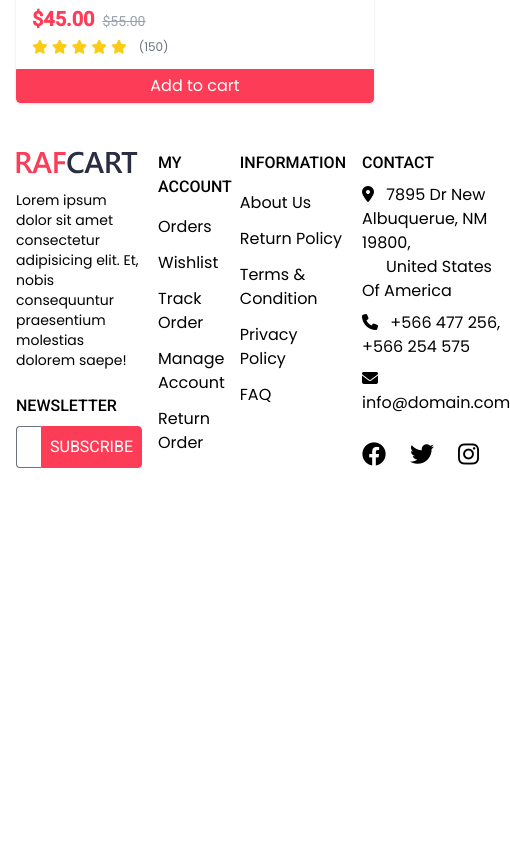
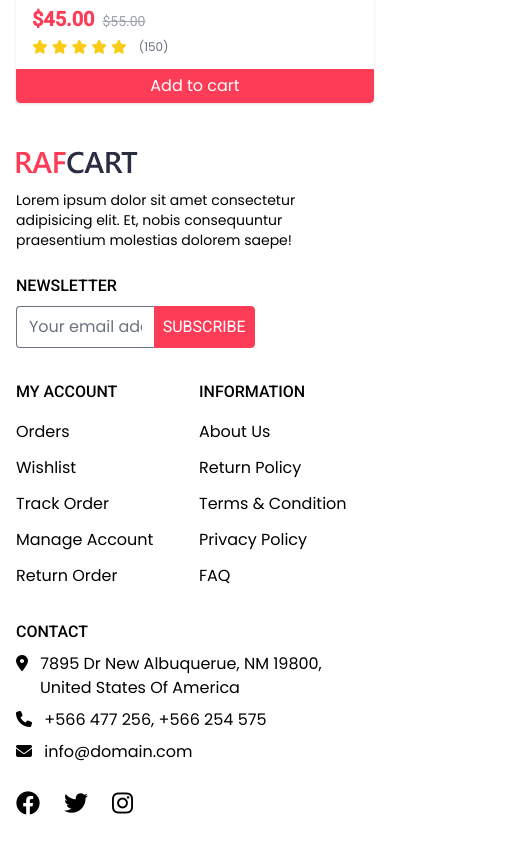
Before and after one commit to ShahadatShijan/Ecommerce-website, a website: page src/index.html in a window 390 px wide. Shown: the part 5380-6233 px from the top of the page, 510 px wide, since content can reach past the window. Before the commit the page ends 5883 px from the top, so only its background shows below. Drawn offline with Linux system fonts and the light colour scheme.

Commit message:
responsive footer section

```diff
--- a/src/index.html
+++ b/src/index.html
@@ -922,19 +922,19 @@
 
     <!-- footer section start here  -->
     <div class="container">
-        <div class="flex gap-4 justify-between py-4">
-            <div class="flex-1">
+        <div class="lg:flex lg:gap-4 lg:justify-between py-4">
+            <div class="flex-1 mb-8">
                 <img src="../images/logo.svg" alt="">
                 <p class="py-4 text-sm">Lorem ipsum dolor sit amet consectetur adipisicing elit. Et, nobis consequuntur praesentium molestias dolorem saepe!</p>
                 <div>
                     <h3 class="text-base uppercase font-medium py-2">newsletter</h3>
-                    <div class="flex">
+                    <div class="flex w-2/3 lg:w-full">
                         <input type="email" class="w-2/3 border border-r-0  rounded-l focus:ring-0 focus:border-primary outline-none " name="" placeholder="Your email address" id="">
                         <button class="border border-primary uppercase px-2 font-roboto text-white bg-primary hover:text-primary hover:bg-white transition rounded-r">subscribe</button>
                     </div>
                 </div>
             </div>
-            <div class="flex-1">
+            <div class="flex-1 mb-8">
                 <div class="flex justify-between gap-2">
                     <div class="flex-1">
                         <div class="mb-4">
@@ -983,7 +983,7 @@
                 </div>
 
             </div>
-            <div class="flex-1">
+            <div class="flex-1 mb-8">
                 <h4 class="uppercase mb-2 text-base font-medium">Contact</h4>
                 <div>
                     <p class="my-2">
@@ -1002,7 +1002,7 @@
                     </p>
                 </div>
                 <div class="flex space-x-6 py-4">
-                    <div>
+                    <div class="">
                         <a href="#" class="text-2xl"><i class="fa-brands fa-facebook"></i></a>
                     </div>
                     <div>
```
Also changed, not shown: dist/output.css.
